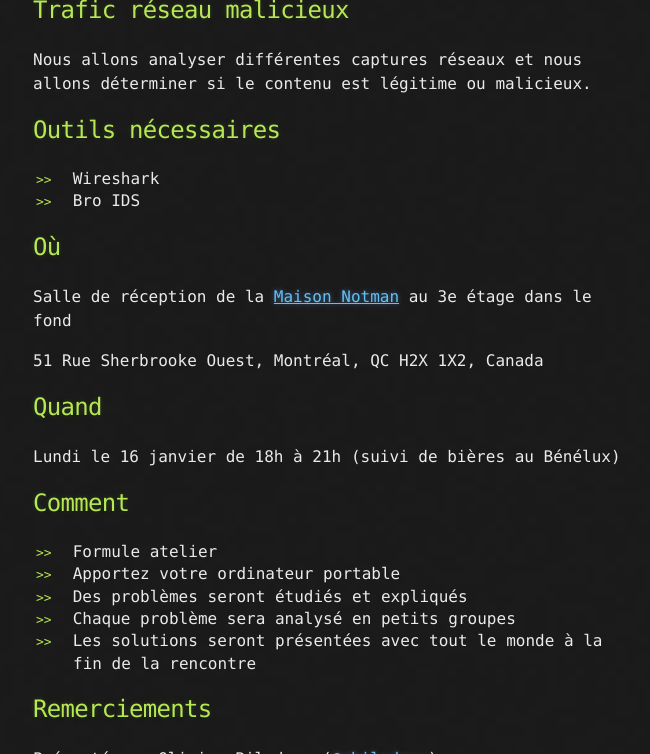
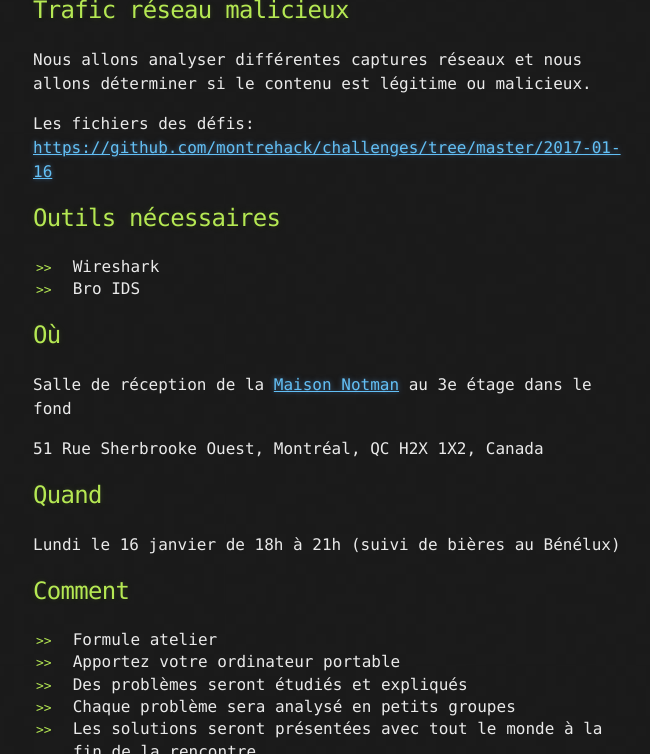
Before and after one commit to montrehack/montrehack.github.com, a Jekyll site: the page built from index.md, in a window 1280 px wide and 900 px high, scrolled down 785 px, cut to the strip 146-900 px from the top of the window. Shown: the whole strip, without its empty margins (307-957 px from the left). Built offline with Jekyll 4.4.1, drawn with Linux system fonts in a browser that asks for light colours; comment, search, counter and statistics services are not loaded; some of the changed text lies outside the part shown.

Commit message:
Added links to the challenge files

```diff
--- a/index.md
+++ b/index.md
@@ -14,6 +14,9 @@ La prochaine édition de Montréhack aura lieu lundi le 16 janvier 2017.
 
 Nous allons analyser différentes captures réseaux et nous allons déterminer
 si le contenu est légitime ou malicieux.
+
+Les fichiers des défis: [https://github.com/montrehack/challenges/tree/master/2017-01-16](https://github.com/montrehack/challenges/tree/master/2017-01-16)
+
 
 ## Outils nécessaires
 
```
Also changed, not shown: other parts of index.md (+2 -0 lines).
